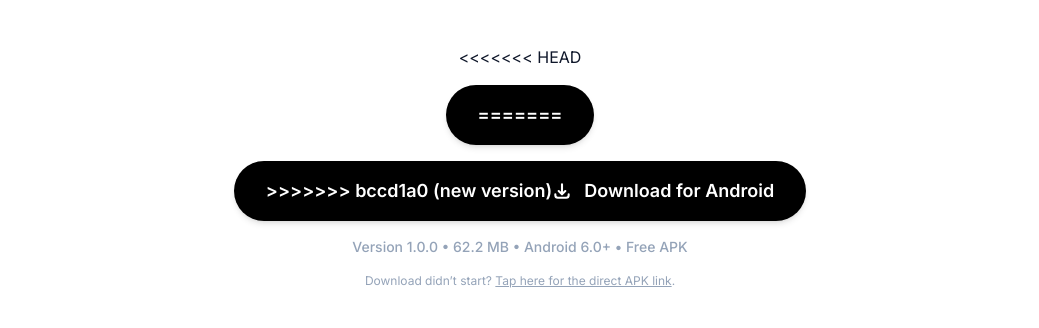
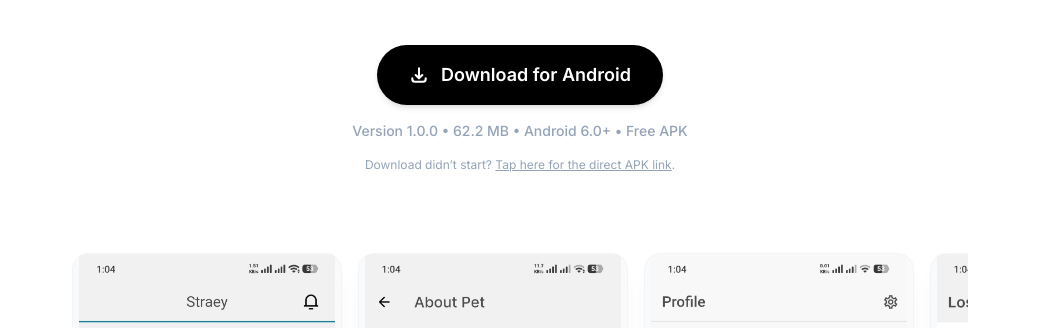
Before and after one commit to Datensh1/straey_website, a plain HTML site: page index.html in a window 1280 px wide. Shown: the part 420-748 px from the top of the page, without its empty margins (120-1159 px from the left). Drawn offline with nearby package versions, Linux system fonts and the light colour scheme.

Commit message:
fix bugs

```diff
--- a/index.html
+++ b/index.html
@@ -19,7 +19,7 @@
     <header class="sticky top-0 z-50 bg-white/80 backdrop-blur-md border-b border-gray-100">
         <div class="max-w-5xl mx-auto px-6 h-16 flex items-center justify-between">
             <div class="flex items-center gap-2">
-             <img src="logo.png" alt="Straey Logo" class="h-8 w-auto object-contain">.
+                <img src="logo.png" alt="Straey Logo" class="h-8 w-auto object-contain">
                 <span class="text-xl font-bold tracking-tight">Straey</span>
             </div>
             <nav class="hidden sm:flex gap-8 text-sm font-medium text-slate-500">
@@ -44,11 +44,7 @@
             </p>
 
             <div id="download" class="flex flex-col items-center justify-center gap-4">
-<<<<<<< HEAD
-                <a href="https://www.mediafire.com/file/ryxkyfjapsbyn6l/app-release.apk/file" class="inline-flex items-center justify-center bg-black text-white px-8 py-4 rounded-full font-semibold text-lg hover:bg-gray-800 hover:scale-[1.02] transition-all shadow-md focus:outline-none focus:ring-4 focus:ring-black/20">
-=======
                 <a href="app-release.apk" download="app-release.apk" class="inline-flex items-center justify-center bg-black text-white px-8 py-4 rounded-full font-semibold text-lg hover:bg-gray-800 hover:scale-[1.02] transition-all shadow-md focus:outline-none focus:ring-4 focus:ring-black/20">
->>>>>>> bccd1a0 (new version)
                     <svg class="w-5 h-5 mr-3" fill="none" stroke="currentColor" viewBox="0 0 24 24" xmlns="http://www.w3.org/2000/svg">
                         <path stroke-linecap="round" stroke-linejoin="round" stroke-width="2.5" d="M4 16v1a3 3 0 003 3h10a3 3 0 003-3v-1m-4-4l-4 4m0 0l-4-4m4 4V4"></path>
                     </svg>
```
